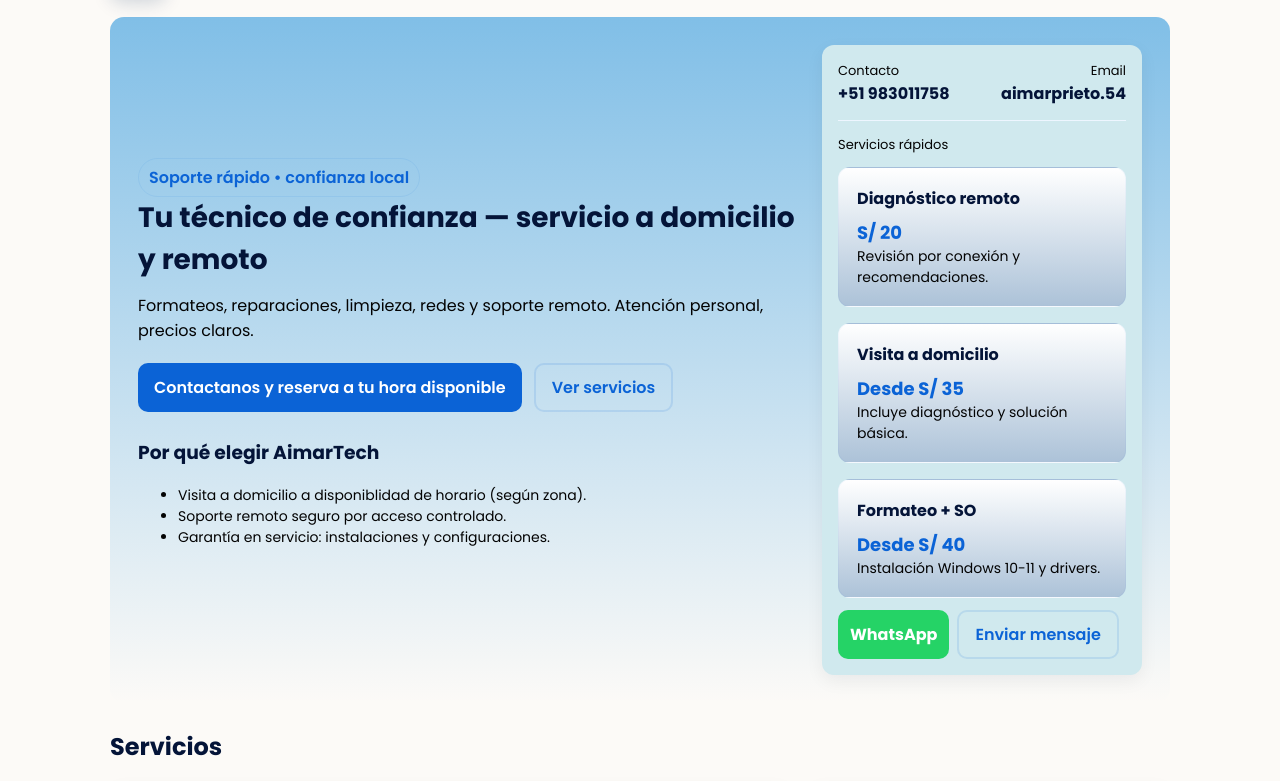
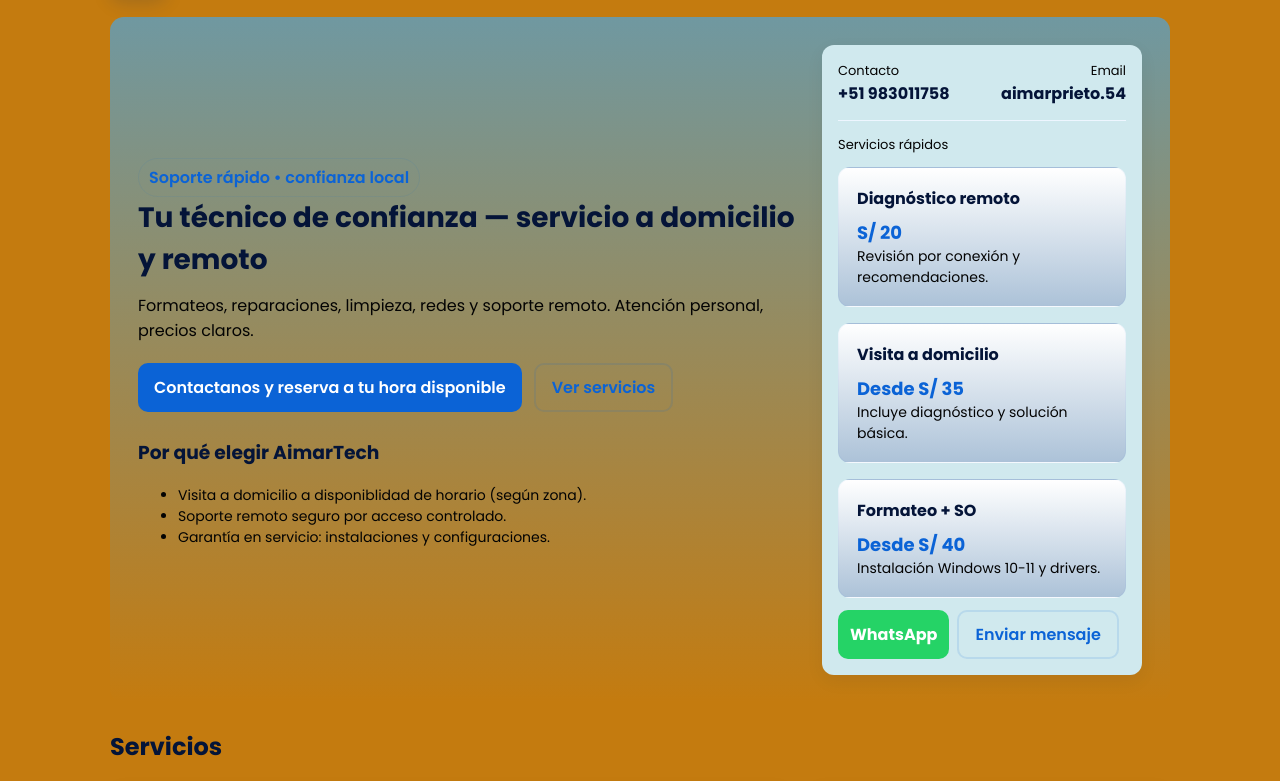
Before and after one commit to AimarPriCu/soporte-tecnico-web, a plain HTML site: page index.html in a window 1280 px wide. Shown: the part 107-888 px from the top of the page. Drawn offline with Linux system fonts and the light colour scheme.

Commit message:
Actulizacion pagina web

```diff
--- a/index.html
+++ b/index.html
@@ -9,7 +9,7 @@
   <link href="https://fonts.googleapis.com/css2?family=Poppins:wght@300;400;600;700&display=swap" rel="stylesheet">
   <style>
     :root{
-      --bg:#fcfaf7;
+      --bg:#c47b0f;
       --card:#d0e9ee;
       --accent:#0b63d6;
       --muted:#030303;
```
